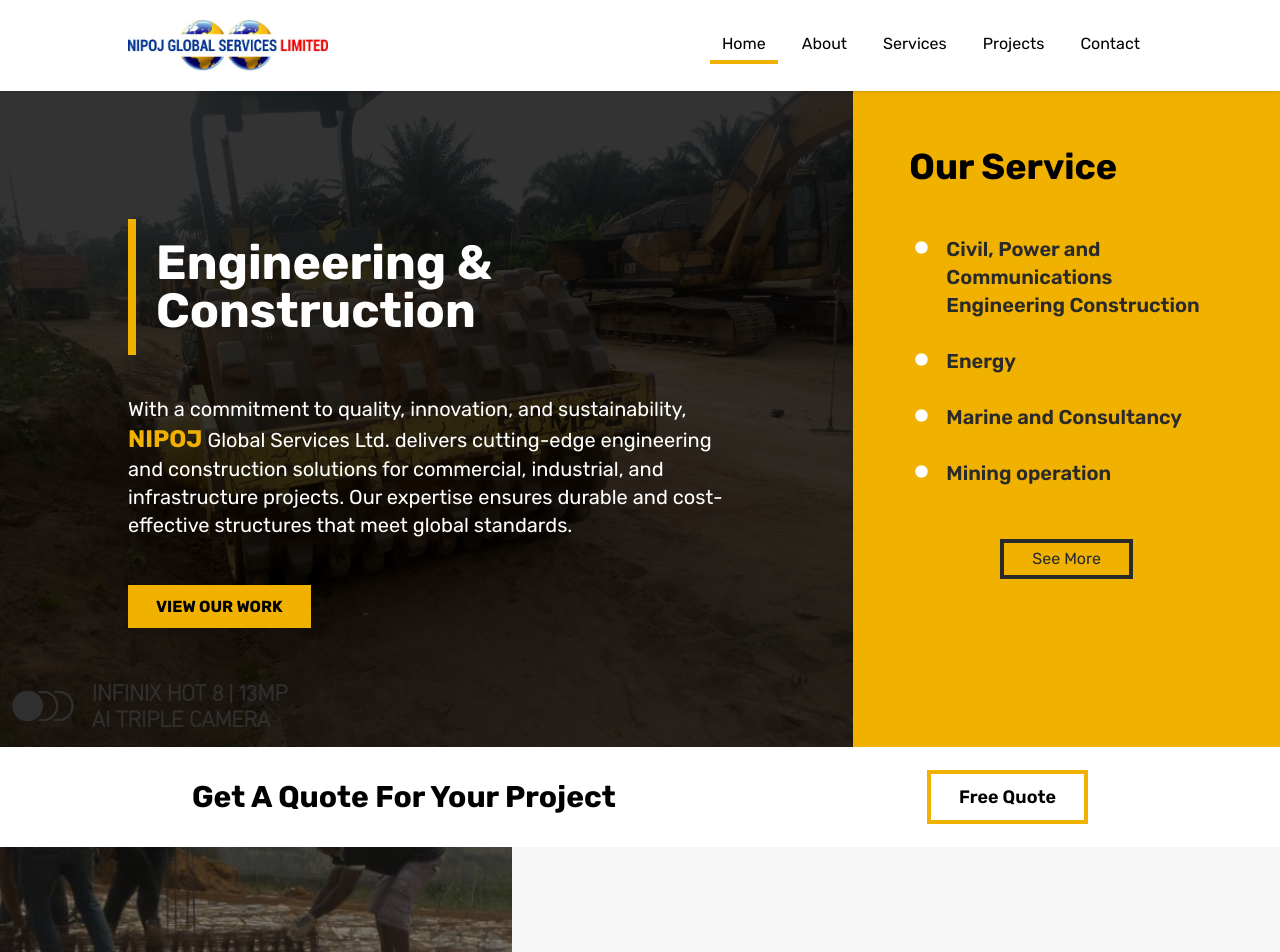
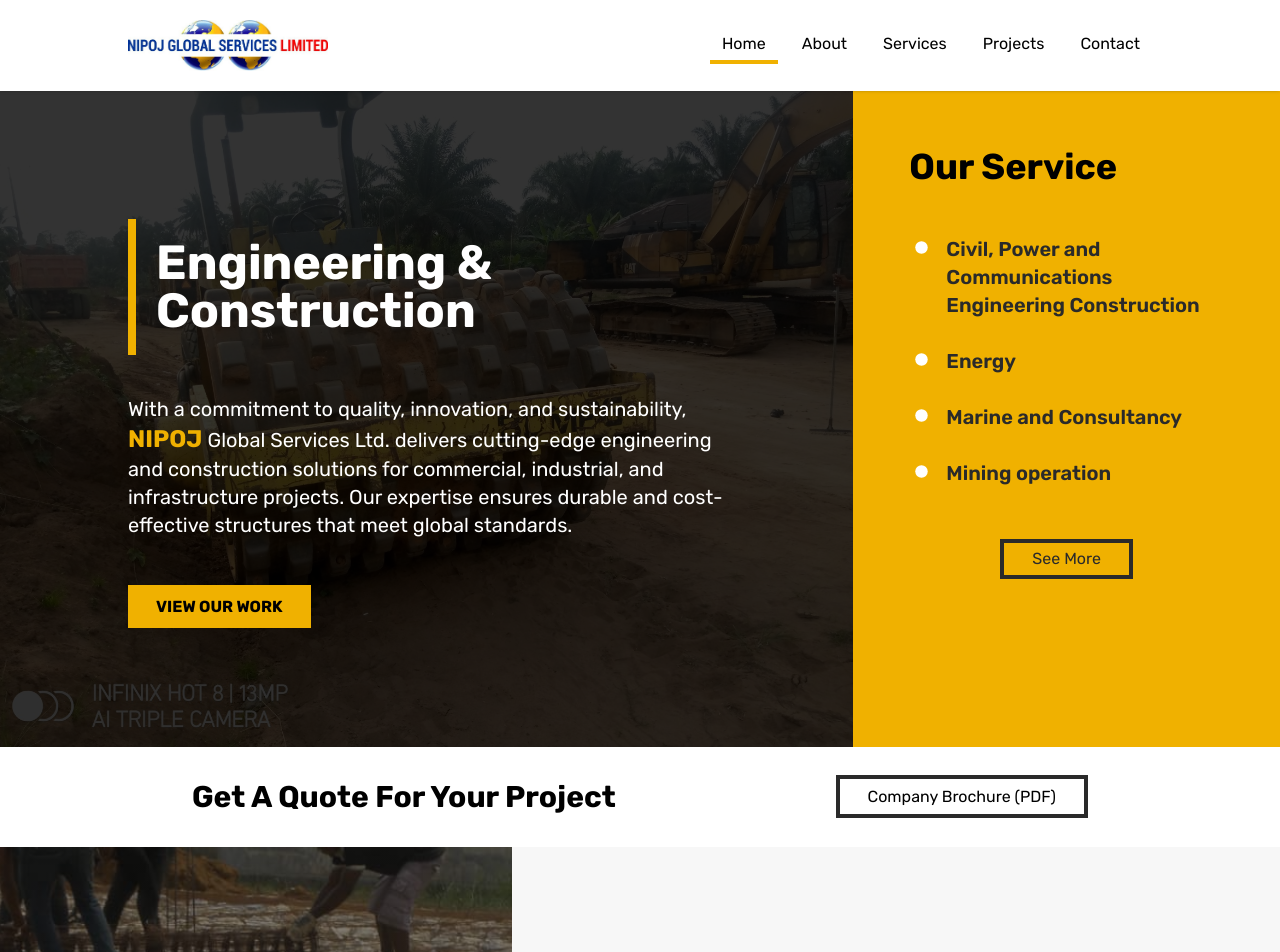
Before and after one commit to thedon-dev/nipoj-global, a React (Vite) app: page / in a window 1280 px wide. Shown: the top 952 px of the page. Built offline with nearby package versions, Linux system fonts and the light colour scheme.

Commit message:
added company profile PDF

```diff
--- a/src/components/FreeQuote.jsx
+++ b/src/components/FreeQuote.jsx
@@ -9,9 +9,13 @@
           Get A Quote For Your Project
         </h2>
         <div className="">
-          <Link className="text-sm lg:text-lg font-semibold border-4 border-yellow-500 px-4 py-2 lg:px-7 lg:py-3">
-            Free Quote
-          </Link>
+          <a
+            href="/NIPOJ GLOBAL PROFILE.pdf"
+            download="NIPOJ_GLOBAL_profile.pdf"
+            className="text-sm lg:text-base px-4 lg:px-7 py-2 border-4 border-[#2a2a2a]"
+          >
+            Company Brochure (PDF)
+          </a>
         </div>
       </div>
     </div>
--- a/src/pages/About.jsx
+++ b/src/pages/About.jsx
@@ -113,9 +113,13 @@
               unique needs of our clients.
             </p>
             <div className="mt-14">
-              <Link className="font-bold lg:text-md px-7 py-3 bg-yellow-500 text-black">
-                Get A Free Quote
-              </Link>
+              <a
+                href="/NIPOJ GLOBAL PROFILE.pdf"
+                download="NIPOJ_GLOBAL_profile.pdf"
+                className="text-sm lg:text-base px-4 lg:px-7 py-2 border-4 border-yellow-500"
+              >
+                Company Brochure (PDF)
+              </a>
             </div>
           </div>
           <div className="lg:w-1/3 mt-10 lg:mt-0">
@@ -132,7 +136,6 @@
                     </h5>
                     <p className="lg:hidden text-sm text-gray-300">
                       {service.description}{" "}
-                      {/* Replace with actual descriptions */}
                     </p>
                   </div>
                 </div>
--- a/src/sections/mainPage/AboutSection.jsx
+++ b/src/sections/mainPage/AboutSection.jsx
@@ -65,9 +65,13 @@
             <p className="text-sm lg:text-lg">+234 (0) 8035306165</p>
           </div>
           <div className="grid place-content-center w-1/2 p-5">
-            <Link className="text-sm lg:text-base px-4 lg:px-7 py-2 border-4 border-[#2a2a2a]">
-              Estimate Form
-            </Link>
+            <a
+              href="/NIPOJ GLOBAL PROFILE.pdf"
+              download="NIPOJ_GLOBAL_profile.pdf"
+              className="text-sm lg:text-base px-4 lg:px-7 py-2 border-4 border-[#2a2a2a]"
+            >
+              Company Brochure (PDF)
+            </a>
           </div>
         </div>
       </div>
```
Also changed, not shown: 1 other file (tests, documents, lock files or other folders).
